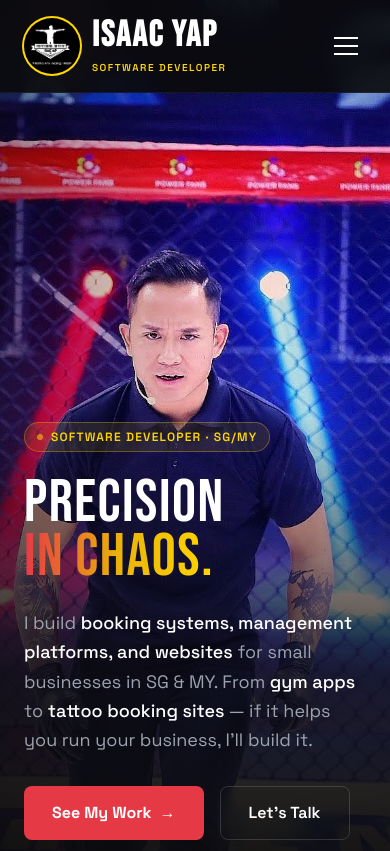
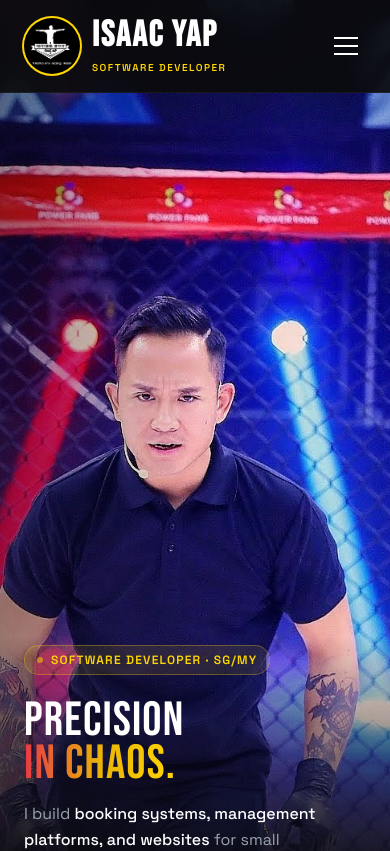
Before and after one commit to IsaacYap90/isaacyap.ai, a React (Vite) app: page / in a window 390 px wide. Shown: the top 851 px of the page. Built offline with nearby package versions, Linux system fonts and the light colour scheme.

Commit message:
fix: push hero text lower, shrink gradient to 42%, taller hero on mobile

```diff
--- a/src/App.jsx
+++ b/src/App.jsx
@@ -42,7 +42,7 @@ const Nav = () => {
 
 /* ─── HERO ─── */
 const Hero = () => (
-  <section className="relative min-h-[110vh] md:min-h-screen flex items-end pb-10 overflow-hidden">
+  <section className="relative min-h-[130vh] md:min-h-screen flex items-end pb-10 overflow-hidden">
     {/* BG */}
     <div className="absolute inset-0">
       <img
@@ -51,7 +51,7 @@ const Hero = () => (
         className="w-full h-full object-cover object-top"
       />
       <div className="absolute inset-0 bg-gradient-to-r from-[#0a0a0a]/40 via-transparent to-transparent" />
-      <div className="absolute bottom-0 left-0 right-0 h-[55%] bg-gradient-to-t from-[#0a0a0a] via-[#0a0a0a]/80 to-transparent" />
+      <div className="absolute bottom-0 left-0 right-0 h-[42%] bg-gradient-to-t from-[#0a0a0a] via-[#0a0a0a]/90 to-transparent" />
     </div>
 
     <div className="container mx-auto px-6 z-10 max-w-5xl flex items-end min-h-[80vh] pb-12">
@@ -61,12 +61,12 @@ const Hero = () => (
           <span className="text-brand-gold text-xs font-semibold uppercase tracking-widest">Software Developer · SG/MY</span>
         </div>
 
-        <h1 className="font-display text-6xl sm:text-7xl md:text-9xl leading-[0.9] tracking-wide mb-6">
+        <h1 className="font-display text-5xl sm:text-7xl md:text-9xl leading-[0.9] tracking-wide mb-4">
           <span className="text-white">PRECISION</span><br />
           <span className="text-transparent bg-clip-text bg-gradient-to-r from-brand-red via-yellow-500 to-brand-gold">IN CHAOS.</span>
         </h1>
 
-        <p className="text-gray-400 text-lg md:text-xl leading-relaxed mb-8 max-w-lg">
+        <p className="text-gray-400 text-base md:text-xl leading-relaxed mb-6 max-w-lg">
           I build <span className="text-white font-medium">booking systems, management platforms, and websites</span> for small businesses in SG & MY. From <span className="text-white font-medium">gym apps</span> to <span className="text-white font-medium">tattoo booking sites</span> — if it helps you run your business, I'll build it.
         </p>
 
```
